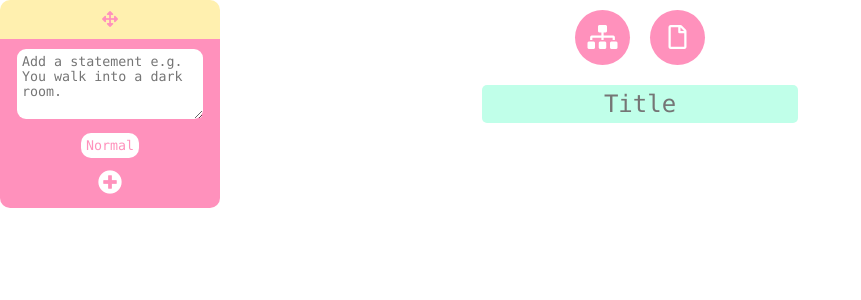
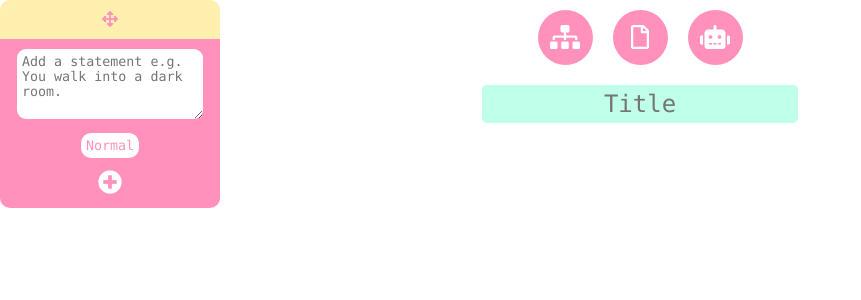
Before and after one commit to majicmoo/storytime-slackbot, a React (Create React App) app in the folder story-maker/: page / in a window 1280 px wide. Shown: the top 300 px of the page, without its empty margins (0-861 px from the left). Built offline with nearby package versions, Linux system fonts and the light colour scheme.

Commit message:
add chat tab

```diff
--- a/story-maker/src/App.tsx
+++ b/story-maker/src/App.tsx
@@ -21,9 +21,10 @@ import {
   connectToOption
 } from "./StoryUpdater";
 import { removeNodeFromTracker } from "./NodeTrackerHelper";
+import Chat from "./chat/Chat";
 
 interface AppState {
-  tab: "graph" | "json";
+  tab: "graph" | "json" | "chat";
   story: Story;
   nodeTracker: NodeTracker[];
   showLine: boolean;
@@ -50,7 +51,8 @@ class App extends React.Component<{}, AppState> {
     lineCoordinates: { x1: 0, y1: 0, x2: 0, y2: 0 }
   };
 
-  private updateTab = (tab: "graph" | "json") => this.setState({ tab });
+  private updateTab = (tab: "graph" | "json" | "chat") =>
+    this.setState({ tab });
   private updateTitle = (title: string) =>
     this.setState({ story: { ...this.state.story, title } });
   private updateNode = (node: Node) => {
@@ -130,6 +132,13 @@ class App extends React.Component<{}, AppState> {
           >
             <i className="far fa-file" />
           </button>
+          <button
+            className="switcher"
+            title="chat"
+            onClick={() => this.updateTab("chat")}
+          >
+            <i className="fas fa-robot" />
+          </button>
         </div>
         <div className={tab === "graph" ? "" : "tab--hidden"}>
           <GraphTab
@@ -153,6 +162,9 @@ class App extends React.Component<{}, AppState> {
         <div className={tab === "json" ? "" : "tab--hidden"}>
           <JsonTab story={story} updateStory={this.updateStory} />
         </div>
+        <div className={tab === "chat" ? "" : "tab--hidden"}>
+          <Chat />
+        </div>
       </div>
     );
   }
--- /dev/null
+++ b/story-maker/src/chat/Chat.tsx
@@ -0,0 +1,9 @@
+import React from "react";
+
+class Chat extends React.Component {
+  public render() {
+    return <div>boop beep under construction</div>;
+  }
+}
+
+export default Chat;
```
